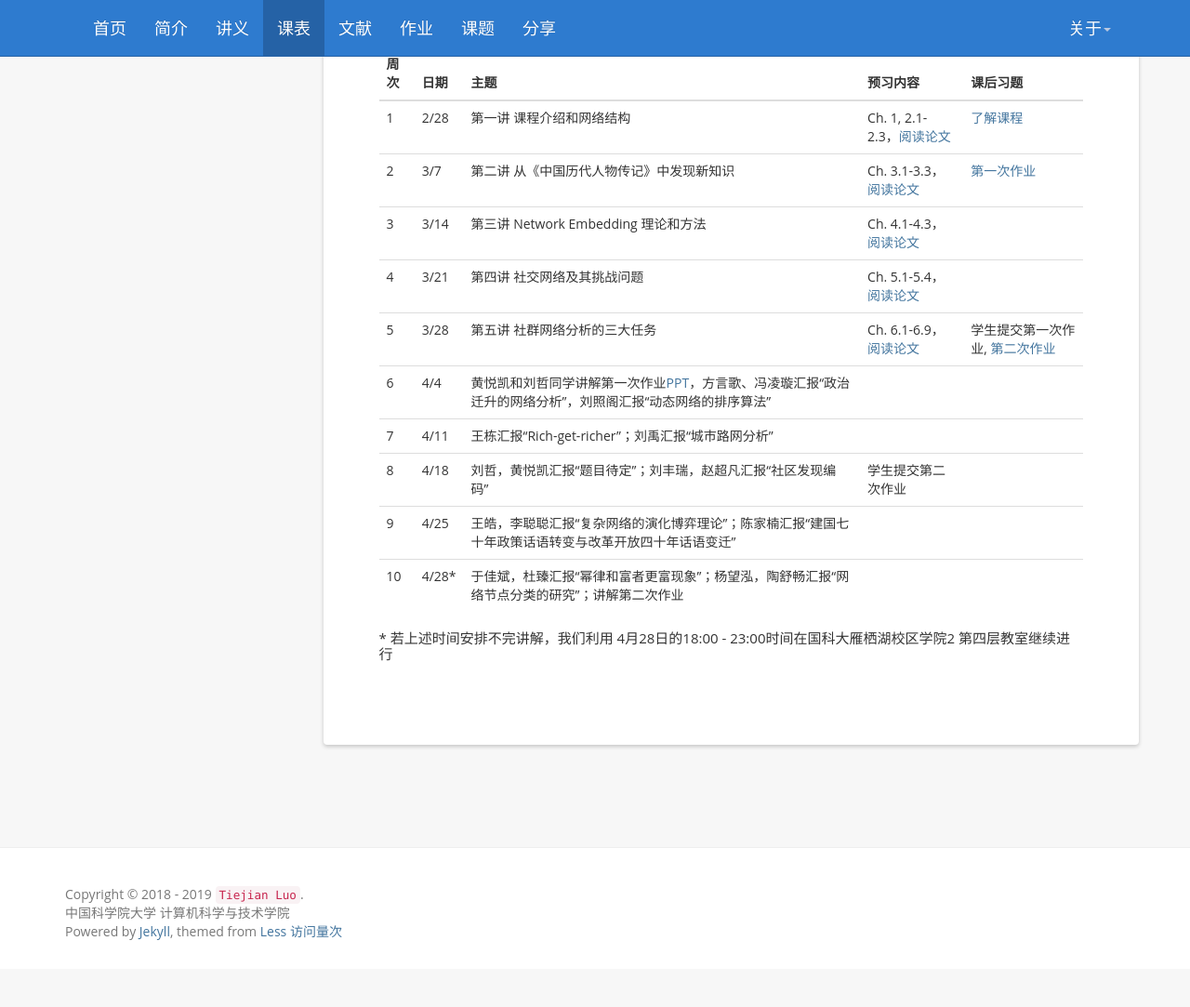
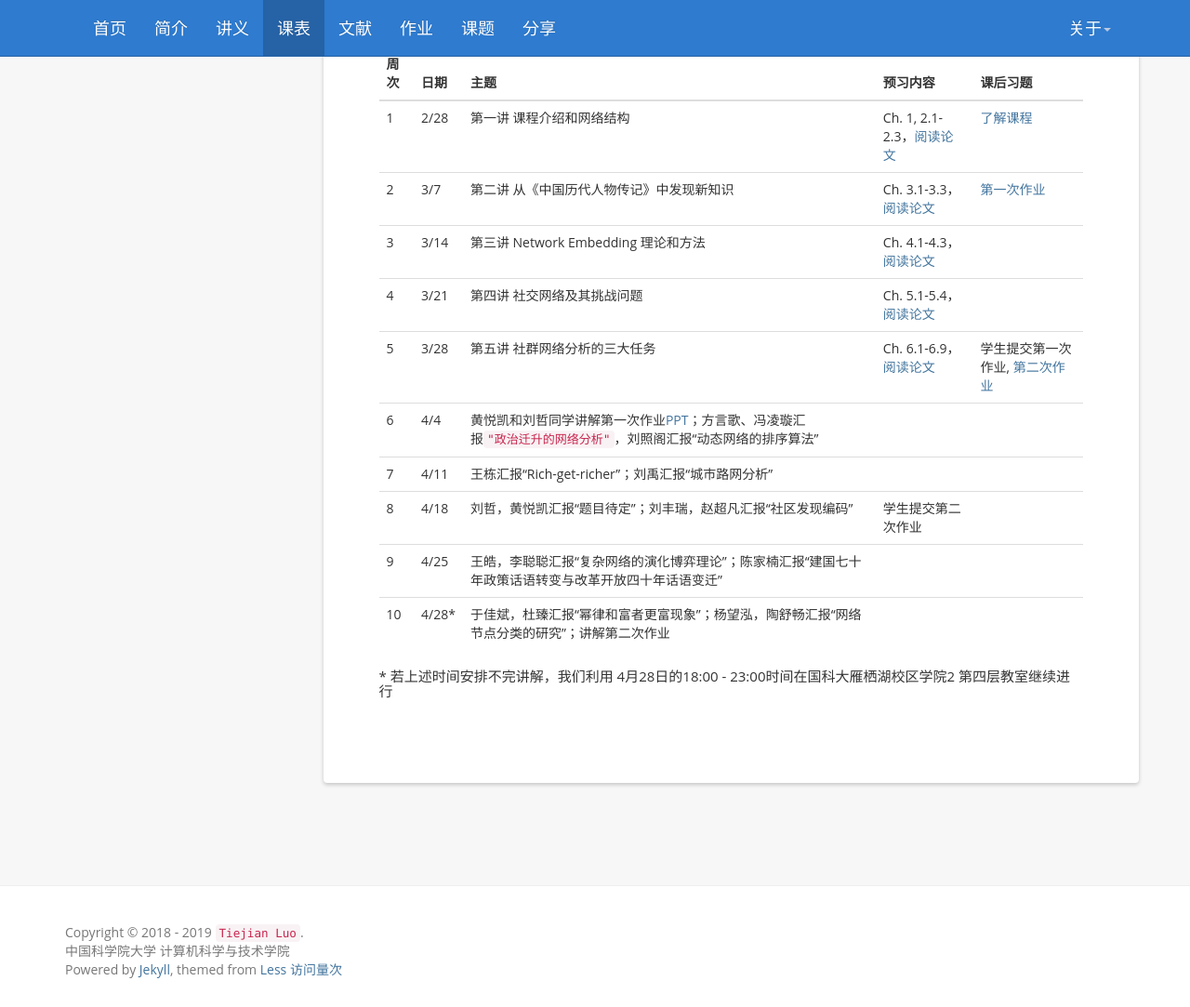
Before and after one commit to tjluo-ucas/ns, a Jekyll site: the page built from _posts/2019-02-09-schedule.md, in a window 1280 px wide and 1083 px high. Shown: the whole window at 93% size. Built offline with Jekyll 4.4.1, drawn with Linux system fonts in a browser that asks for light colours; comment, search, counter and statistics services are not loaded.

```diff
--- a/_posts/2019-02-09-schedule.md
+++ b/_posts/2019-02-09-schedule.md
@@ -14,7 +14,7 @@ permalink: /schedule/
 3 |3/14|第三讲 Network Embedding 理论和方法|Ch. 4.1-4.3，[阅读论文](https://tjluo-ucas.github.io/ns/books/#lecture-3)|
 4 |3/21|第四讲 社交网络及其挑战问题|Ch. 5.1-5.4，[阅读论文](https://tjluo-ucas.github.io/ns/books/#lecture-4)|
 5 |3/28|第五讲 社群网络分析的三大任务|Ch. 6.1-6.9，[阅读论文](https://tjluo-ucas.github.io/ns/books/#lecture-5)|学生提交第一次作业, [第二次作业](https://tjluo-ucas.github.io/ns/assignment/#a2)
-6 |4/4|黄悦凯和刘哲同学讲解第一次作业[PPT](/ns/docs/homework01wyk-lz.pptx)，方言歌、冯凌璇汇报“政治迁升的网络分析”，刘照阁汇报“动态网络的排序算法”|  |
+6 |4/4|黄悦凯和刘哲同学讲解第一次作业[PPT](/ns/docs/homework01wyk-lz.pptx)；方言歌、冯凌璇汇报`"政治迁升的网络分析"`，刘照阁汇报“动态网络的排序算法”|  |
 7 |4/11|王栋汇报“Rich-get-richer”；刘禹汇报“城市路网分析”|  |
 8 |4/18|刘哲，黄悦凯汇报“题目待定”；刘丰瑞，赵超凡汇报“社区发现编码”|学生提交第二次作业 |
 9 |4/25|王皓，李聪聪汇报“复杂网络的演化博弈理论”；陈家楠汇报“建国七十年政策话语转变与改革开放四十年话语变迁”| |
```
